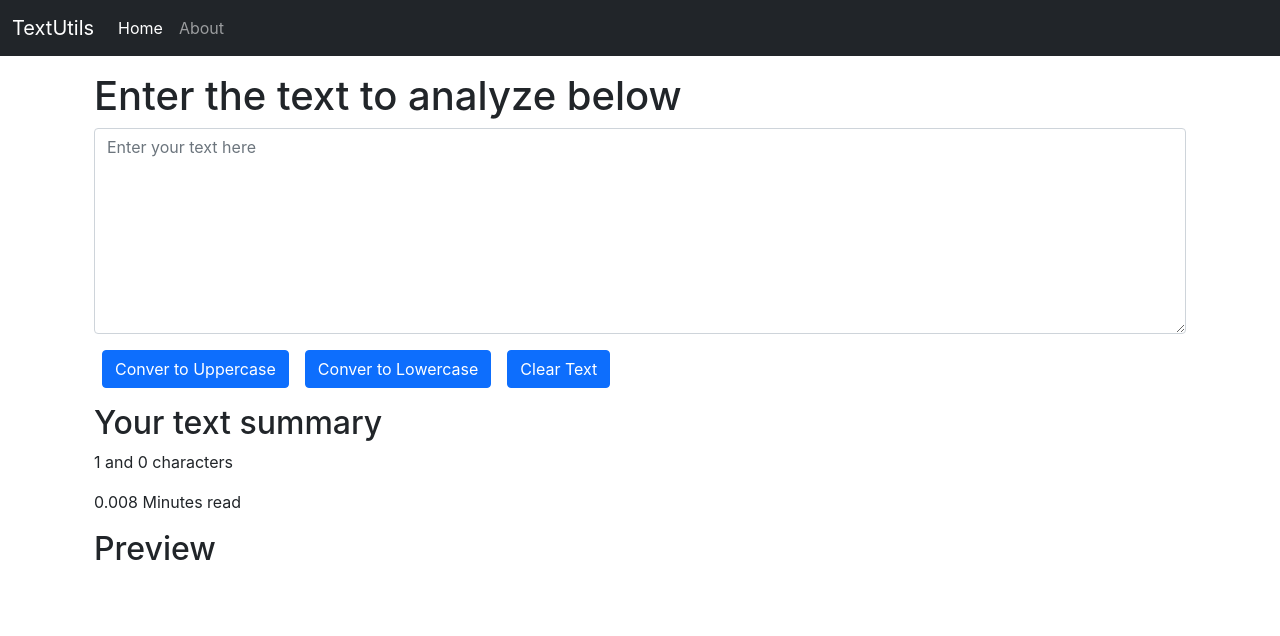
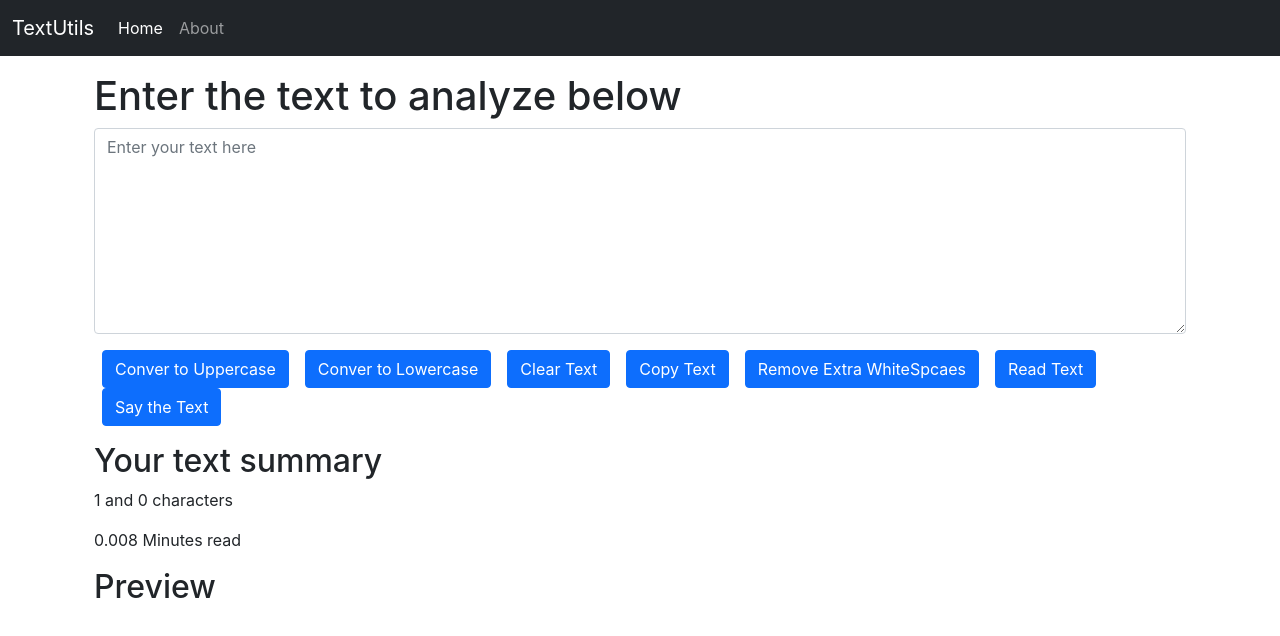
Before and after one commit to ProgrammingWithGaurav/TextUtils-React, a React (Create React App) app: page / in a window 1280 px wide. Shown: the top 636 px of the page. Built offline with nearby package versions, Linux system fonts and the light colour scheme.

Commit message:
Adding more logic buttons

```diff
--- a/src/components/TextForm.js
+++ b/src/components/TextForm.js
@@ -1,4 +1,5 @@
 import React, { useState } from 'react'
+import { traverseTwoPhase } from 'react-dom/test-utils';
 
 
 export default function TextForm(props) {
@@ -12,7 +13,7 @@ export default function TextForm(props) {
         setText(newText)
     }
 
-    const handleClearClick  = () => {
+    const handleClearClick = () => {
         let newText = '';
         setText(newText)
     }
@@ -20,19 +21,58 @@ export default function TextForm(props) {
         // console.log('on change')
         setText(event.target.value)
     }
+
+    const handleCopy = () => {
+        const text = document.querySelector('#textarea')
+        text.select()
+        navigator.clipboard.writeText(text.value)
+    }
+
+    const handleExtraSpaces = () => {
+        let newText = text.split(/[ ]+/)
+        setText(newText.join(' '))
+    }
+
+    const handleReadText = () => {
+        const speech = new SpeechSynthesisUtterance()
+        speech.text = text
+
+        window.speechSynthesis.speak(speech)
+    }
+
+    const handleAutoWrite = () => {
+        const SpeechRecognition = window.SpeechRecognition || window.webkitSpeechRecognition
+        const recognition = new SpeechRecognition()
+        recognition.onstart = () => {
+            console.log('voice is activated, you can to microphone')
+        }
+
+        recognition.onresult = (event) => {
+            const current = event.resultIndex
+            const transcript = event.results[current][0].transcript
+            console.log(transcript)
+            setText(text + transcript)
+
+        }
+        recognition.start()
+    }
     const [text, setText] = useState('');
-        // text = 'new text'; // wrong way to change the state
-        // setText('new Text');  // correct way to change the state
+    // text = 'new text'; // wrong way to change the state
+    // setText('new Text');  // correct way to change the state
     return (
         <>
             <div className="container">
                 <h1>{props.heading}</h1>
                 <div className="mb-3">
-                    <textarea className="form-control" value={text} onChange={handleOnChange} id="myBox" rows="8" placeholder="Enter your text here"></textarea>
+                    <textarea className="form-control" value={text} onChange={handleOnChange} id="textarea" rows="8" placeholder="Enter your text here"></textarea>
                 </div>
                 <button className="btn btn-primary mx-2" onClick={handleUpClick}>Conver to Uppercase</button>
                 <button className="btn btn-primary mx-2" onClick={handleLoClick}>Conver to Lowercase</button>
                 <button className="btn btn-primary mx-2" onClick={handleClearClick}>Clear Text</button>
+                <button className="btn btn-primary mx-2" onClick={handleCopy}>Copy Text</button>
+                <button className="btn btn-primary mx-2" onClick={handleExtraSpaces}>Remove Extra WhiteSpcaes</button>
+                <button className="btn btn-primary mx-2" onClick={handleReadText}>Read Text</button>
+                <button className="btn btn-primary mx-2" onClick={handleAutoWrite}>Say the Text</button>
             </div>
             <div className="container my-3">
                 <h2>Your text summary</h2>
```
